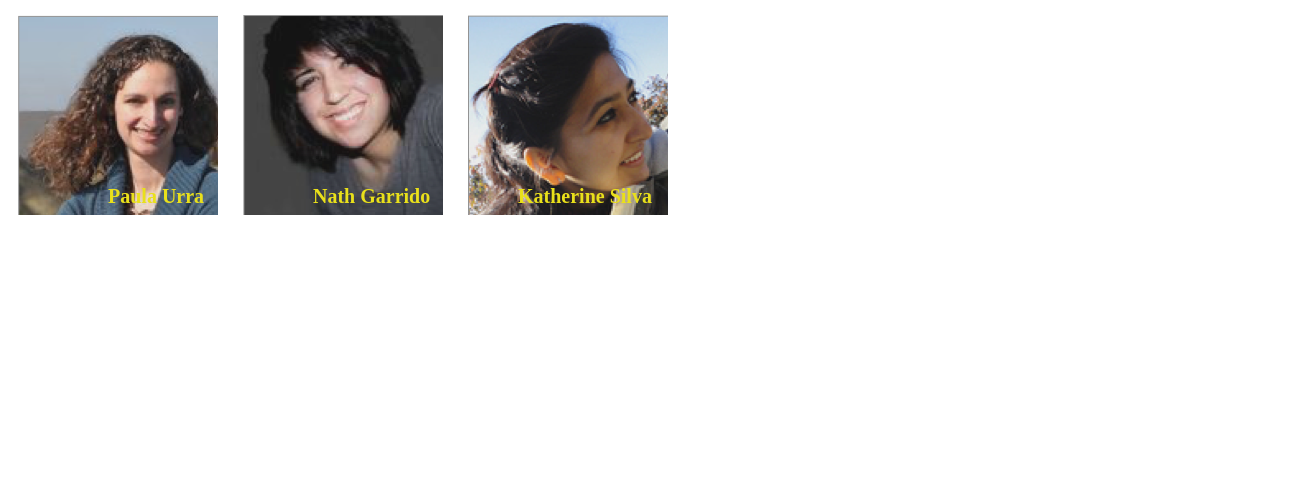
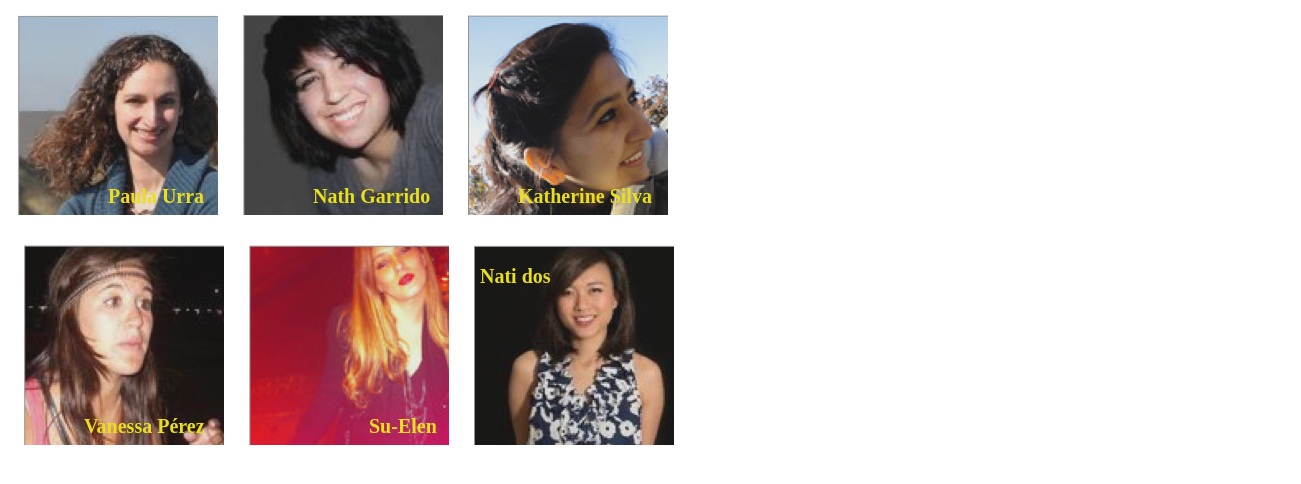
Before and after one commit to vanita22/positioning-nuestras-coders, a plain HTML site: page index.html in a window 1280 px wide. Shown: the part 88-572 px from the top of the page, 1301 px wide, since content can reach past the window. Drawn offline with Linux system fonts and the light colour scheme.

Commit message:
subiendo las ultimas imagenes con modificacion en la ubicacion de un nombre en la imagen

```diff
--- a/css/main.css
+++ b/css/main.css
@@ -10,8 +10,8 @@
 
 #imagenes{
 	position: absolute;
-	width: 100%;
-	height: 900px;
+	width: 80%;
+	height: 500px;
 	padding: 3px;
 	top: 100px;
 	left: 15px;
@@ -74,3 +74,62 @@
 	position: relative;
 	color: #FCF109;
 }
+
+.img-dos{
+	display: inline-block;
+	position: relative;
+	font-size: 20px;
+	top: 30px;
+	margin-left: 6px;
+}
+
+#D{
+	background-image: url(../img/profile-4.png);
+	-webkit-filter: contrast(85%);
+	display: inline-block;
+	width: 200px;
+	height: 200px;
+	margin-right: 20px;
+
+}
+
+#D p{
+	top: 150px;
+	left: 60px;
+	position: relative;
+	color: #FCF109;
+}
+
+#E{
+	background-image: url(../img/profile-5.png);
+	-webkit-filter: contrast(85%);
+	display: inline-block;
+	width: 200px;
+	height: 200px;
+	margin-right: 20px;
+
+}
+
+#E p{
+	top: 150px;
+	left: 120px;
+	position: relative;
+	color: #FCF109;
+}
+
+#F{
+	background-image: url(../img/profile-6.png);
+	-webkit-filter: contrast(85%);
+	display: inline-block;
+	width: 200px;
+	height: 200px;
+	margin-right: 20px;
+
+}
+
+#F p{
+	top: 0;
+	left: 6px;
+	position: relative;
+	color: #FCF109;
+}
--- a/index.html
+++ b/index.html
@@ -19,7 +19,9 @@
 			<div id="C"><p><strong>Katherine Silva</strong></p></div>
 		</div>
 		<div class="img-dos">
-
+			<div id="D"><p><strong>Vanessa Pérez</strong></p></div>
+			<div id="E"><p><strong>Su-Elen </strong></p></div>
+			<div id="F"><p><strong>Nati dos</strong></p></div>
 		</div>
 	</div>
 
```
